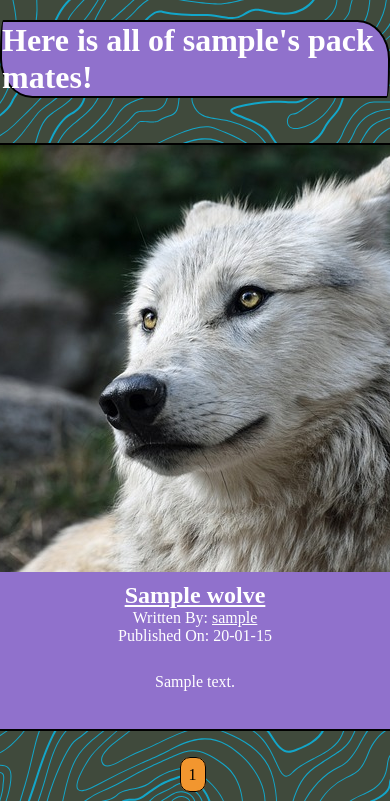
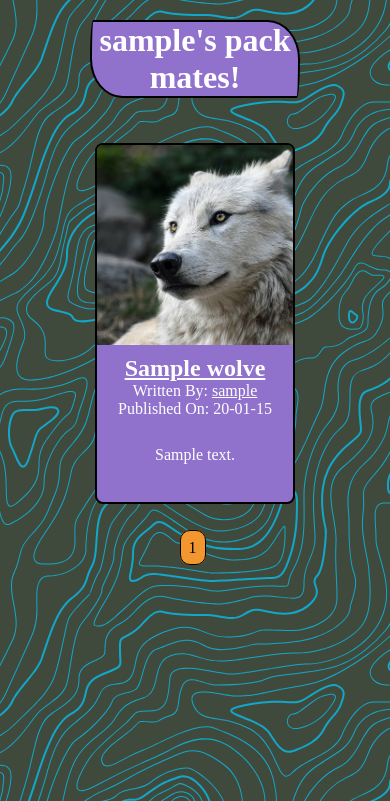
Before and after one commit to wolfsige/wolf_collector_mk2, a Flask app: a page that uses myapp/templates/user_wolves.html in a window 390 px wide; the page is wider, and only the part inside the window is pictured. Shown: the part 43-844 px from the top of that part. Run offline with Flask 2, Linux system fonts and the light colour scheme; tables that the repository leaves empty hold one stand-in row (values such as "Sample post").

Commit message:
add responsive design css

```diff
--- a/myapp/static/style/user.css
+++ b/myapp/static/style/user.css
@@ -7,6 +7,10 @@
   display: flex;
   justify-content: center;
   align-items: center;
+}
+
+.second-title {
+  display: none;
 }
 
 .title {
@@ -20,6 +24,11 @@
   border-radius: 10px 100px / 120px;
 }
 
+.center-container {
+  display: flex;
+  justify-content: center;
+  align-items: center;
+}
 
 .container {
   display: flex;
@@ -82,3 +91,45 @@ img {
 .num a {
   text-decoration: none;
 }
+
+@media (max-width: 750px) {
+  .title {
+    width: 400px;
+    text-align: center;
+  }
+
+  img {
+    display: block;
+    width: 396px;
+    height: 410px;
+  }
+
+  .container {
+    max-width: 400px;
+  }
+}
+
+@media (max-width: 435px) {
+  .title {
+    width: 210px;
+    text-align: center;
+  }
+
+  .first-title {
+    display: none;
+  }
+
+  .second-title {
+    display: flex;
+  }
+
+  img {
+    display: block;
+    width: 196px;
+    height: 210px;
+  }
+
+  .container {
+    max-width: 200px;
+  }
+}
--- a/myapp/templates/user_wolves.html
+++ b/myapp/templates/user_wolves.html
@@ -6,9 +6,11 @@
 
 <div class="center-title">
     <div class="title">
-        <h1>Here is all of {{user.username}}'s pack mates!</h1>
+        <h1 class="first-title">Here is all of {{user.username}}'s pack mates!</h1>
+        <h1 class="second-title">{{user.username}}'s pack mates!</h1>
     </div>
 </div>
+<div class="center-container">
     <div class="container">
         {% for post in wolves.items %}
         <div class="card">
@@ -25,7 +27,7 @@
         </div>
         {% endfor %}
     </div>
-
+</div>
     <nav class="page-nav">
         <ul class="page-nums">
             {% for page_num in wolves.iter_pages(left_edge=1, right_edge=1, left_current=1, right_current=2) %}
```
